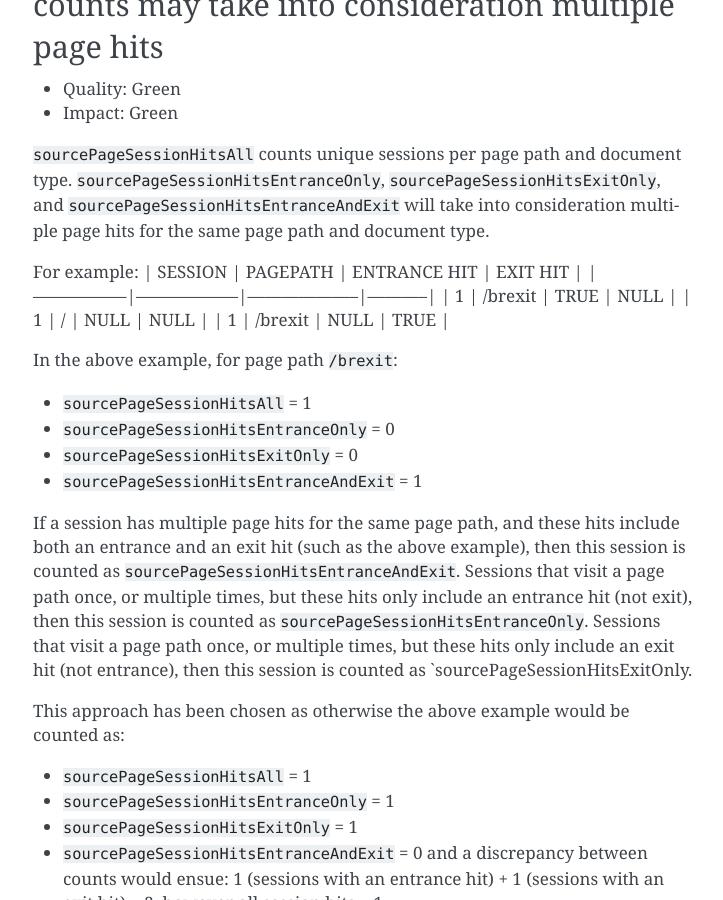
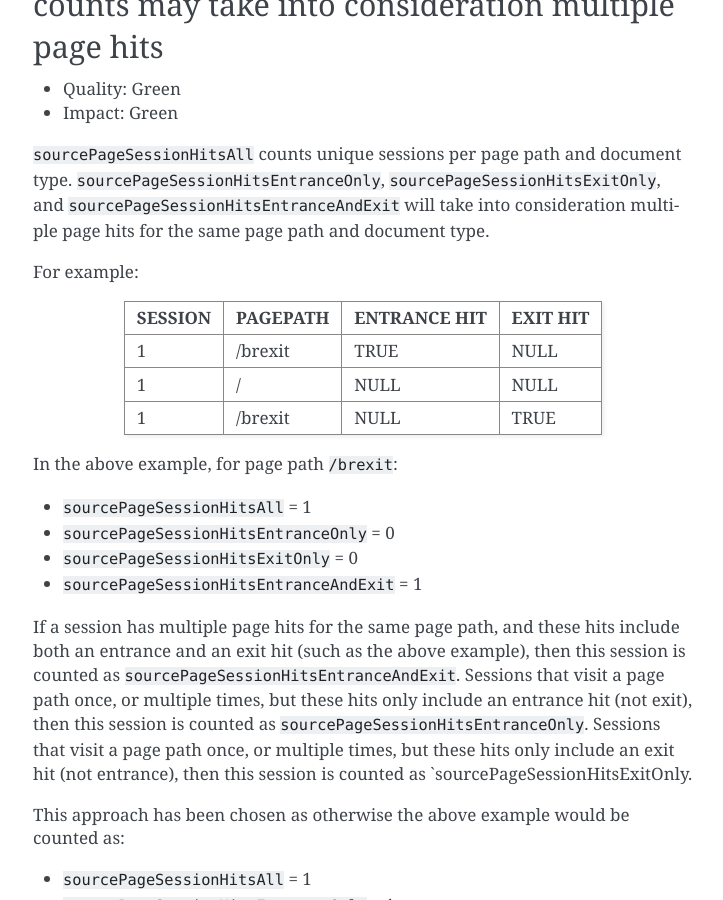
Before and after one commit to alphagov/govuk-wuj-network-analysis, a Sphinx documentation site: the page built from docs/aqa/assumptions_caveats.md, in a window 1280 px wide and 900 px high, scrolled down 2199 px. Shown: the whole window, without its empty margins (387-1110 px from the left). Built offline with Sphinx 7.4.7, drawn with Linux system fonts in a browser that asks for light colours; pages that are not in the unit, such as notebooks, are missing from menus.

Commit message:
Fixed table

```diff
--- a/docs/aqa/assumptions_caveats.md
+++ b/docs/aqa/assumptions_caveats.md
@@ -53,11 +53,12 @@ Footer pages are hyperlinked from seed pages, and therefore will always exist in
 `sourcePageSessionHitsAll` counts unique sessions per page path and document type.  `sourcePageSessionHitsEntranceOnly`, `sourcePageSessionHitsExitOnly`,  and `sourcePageSessionHitsEntranceAndExit` will take into consideration multiple page hits for the same page path and document type.
 
 For example:
-      |      SESSION    |     PAGEPATH     |    ENTRANCE HIT    |  EXIT HIT |
-      |-----------------|------------------|--------------------|-----------|
-      |       1         |     /brexit      |        TRUE        |    NULL   |
-      |       1         |       /          |        NULL        |    NULL   |
-      |       1         |     /brexit      |        NULL        |    TRUE   |
+
+| SESSION   | PAGEPATH | ENTRANCE HIT | EXIT HIT |
+|-----------|----------|--------------|----------|
+| 1         | /brexit  | TRUE         | NULL     |
+| 1         | /        | NULL         | NULL     |
+| 1         | /brexit  | NULL         | TRUE     |
 
 In the above example, for page path `/brexit`:
    - `sourcePageSessionHitsAll` = 1
```
